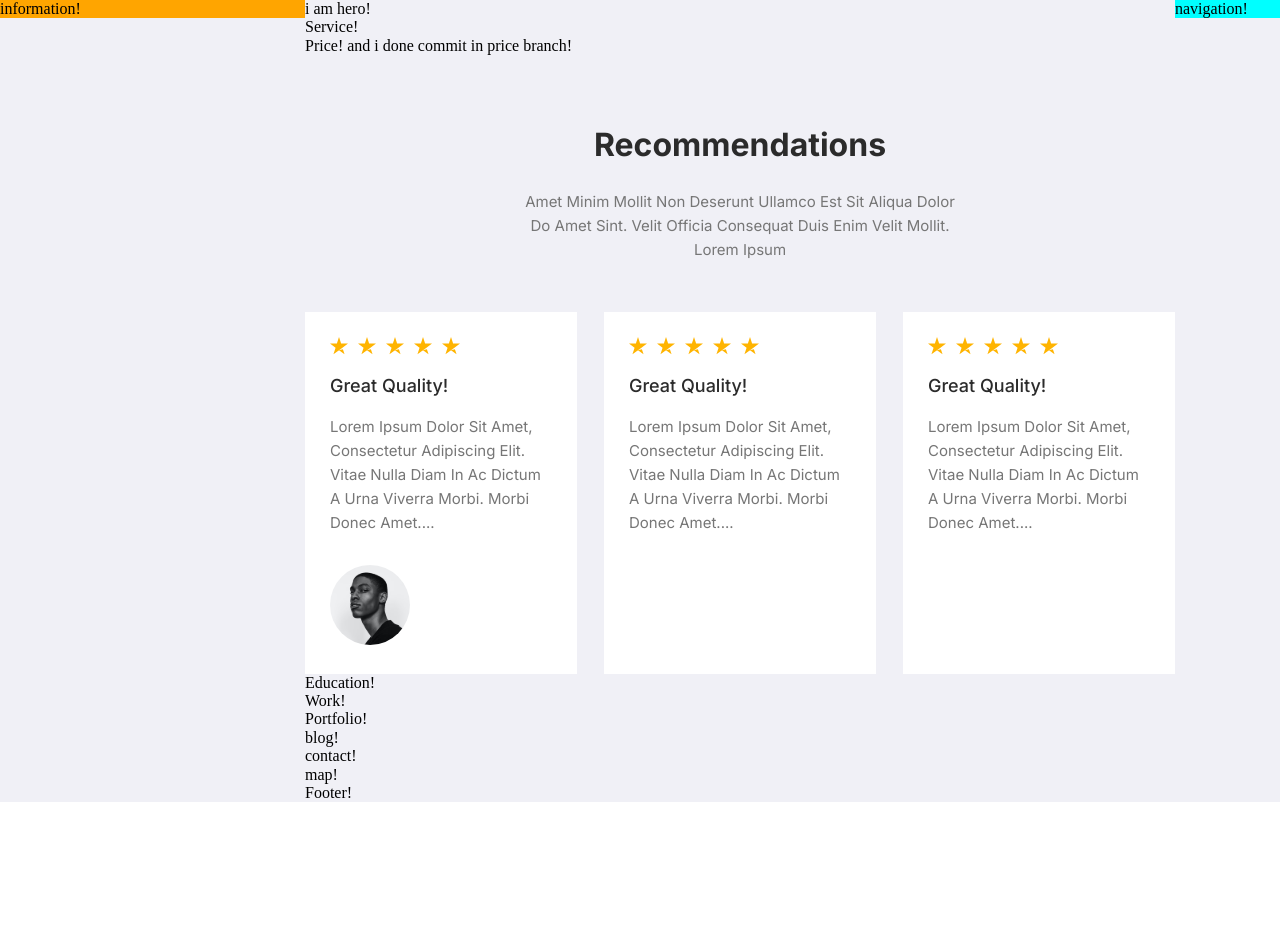
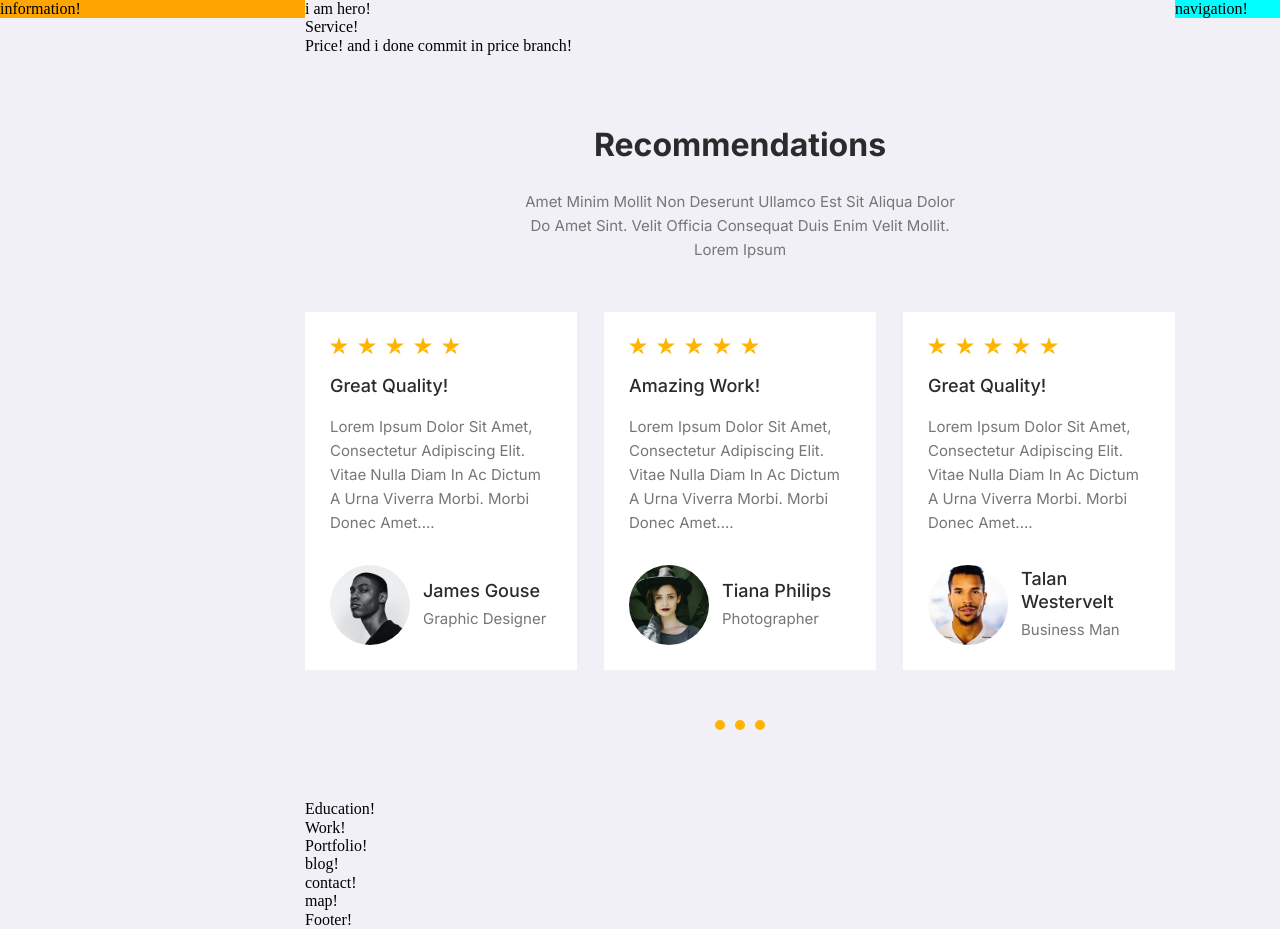
Before and after one commit to Enigma2017/portfolio-teamwork, a React (Vite) app: page / in a window 1280 px wide. Before the commit the page ends 802 px from the top, so only its background shows below. Built offline with nearby package versions, Linux system fonts and the light colour scheme.

Commit message:
finished adding details

```diff
--- a/src/sections/recommendations.jsx
+++ b/src/sections/recommendations.jsx
@@ -21,7 +21,29 @@ function Recommendations() {
               <div className="recommendations__block-title">Great Quality!</div>
               <div className="recommendations__block-desc">Lorem ipsum dolor sit amet, consectetur adipiscing elit. Vitae nulla diam in ac dictum a urna viverra morbi. Morbi donec amet....</div>
               <div className="recommendations__character">
-                <img src="/public/recommendationsImg/james.svg" alt="" />
+                <img src="/public/recommendationsImg/james.svg" alt="James" />
+                <div className="recommendations__character-info">
+                  <div className="recommendations__character-name">James Gouse</div>
+                  <div className="recommendations__character-profession">Graphic Designer</div>
+                </div>
+              </div>
+            </div>
+            <div className="recommendations__block">
+              <div className="recommendations__stars">
+                <RecommendationsSrar />
+                <RecommendationsSrar />
+                <RecommendationsSrar />
+                <RecommendationsSrar />
+                <RecommendationsSrar />
+              </div>
+              <div className="recommendations__block-title">Amazing work!</div>
+              <div className="recommendations__block-desc">Lorem ipsum dolor sit amet, consectetur adipiscing elit. Vitae nulla diam in ac dictum a urna viverra morbi. Morbi donec amet....</div>
+              <div className="recommendations__character">
+                <img src="/public/recommendationsImg/tiana.svg" alt="Tiana" />
+                <div className="recommendations__character-info">
+                  <div className="recommendations__character-name">Tiana Philips</div>
+                  <div className="recommendations__character-profession">Photographer</div>
+                </div>
               </div>
             </div>
             <div className="recommendations__block">
@@ -34,18 +56,19 @@ function Recommendations() {
               </div>
               <div className="recommendations__block-title">Great Quality!</div>
               <div className="recommendations__block-desc">Lorem ipsum dolor sit amet, consectetur adipiscing elit. Vitae nulla diam in ac dictum a urna viverra morbi. Morbi donec amet....</div>
+              <div className="recommendations__character">
+                <img src="/public/recommendationsImg/talan.svg" alt="Talan" />
+                <div className="recommendations__character-info">
+                  <div className="recommendations__character-name">Talan Westervelt</div>
+                  <div className="recommendations__character-profession">Business man</div>
                 </div>
-          <div className="recommendations__block">
-            <div className="recommendations__stars">
-              <RecommendationsSrar />
-              <RecommendationsSrar />
-              <RecommendationsSrar />
-              <RecommendationsSrar />
-              <RecommendationsSrar />
               </div>
-            <div className="recommendations__block-title">Great Quality!</div>
-            <div className="recommendations__block-desc">Lorem ipsum dolor sit amet, consectetur adipiscing elit. Vitae nulla diam in ac dictum a urna viverra morbi. Morbi donec amet....</div>
             </div>
+          </div>
+          <div className="recommendations__footer">
+            <div className="recommendations__dot"></div>
+            <div className="recommendations__dot"></div>
+            <div className="recommendations__dot"></div>
           </div>
         </div>
       </div>
--- a/src/styles/sections/_recomendations.scss
+++ b/src/styles/sections/_recomendations.scss
@@ -1,11 +1,11 @@
 .recommendations{
+    font-family: var(--font-family);
     &__main-container{
-        font-family: var(--font-family);
         margin-top: 70px;
+        margin-bottom: 70px;
         max-width: 970px;
     }
     &__main-title{
-        font-family: var(--font-family);
         font-weight: 700;
         font-size: 32px;
         line-height: 124%;
@@ -34,9 +34,10 @@
         gap: 27px;
     }
     &__block{
-        width: 310px;
+        max-width: 310px;
         background: #fff;
         padding: 25px 23px 25px 25px;
+        margin-bottom: 50px;
     }
     &__stars{
         max-width: 130px;
@@ -46,7 +47,6 @@
         margin-bottom: 16.63px;
     }
     &__block-title{
-        font-family: var(--font-family);
         font-weight: 500;
         font-size: 18px;
         line-height: 124%;
@@ -55,7 +55,6 @@
         margin-bottom: 18px;
     }
     &__block-desc{
-        font-family: var(--font-family);
         font-weight: 400;
         font-size: 15px;
         line-height: 160%;
@@ -63,4 +62,36 @@
         color: #767676;
         margin-bottom: 30px;
     }
+    &__character{
+        display: flex;
+        justify-content: start;
+        gap: 13px;
+        align-items: center;
+    }
+    &__character-name{
+        font-weight: 500;
+        font-size: 18px;
+        line-height: 124%;
+        text-transform: capitalize;
+        color: #2b2b2b;
+        margin-bottom: 5px;
+    }
+    &__character-profession{
+        font-weight: 400;
+        font-size: 15px;
+        line-height: 160%;
+        text-transform: capitalize;
+        color: #767676;
+    }
+    &__footer{
+        display: flex;
+        justify-content: center;
+        gap: 10px;
+    }
+    &__dot{
+        width: 10px;
+        height: 10px;
+        border-radius: 50%;
+        background-color: #ffb400;
+    }
 }
```
Also changed, not shown: public/recommendationsImg/talan.svg (added), public/recommendationsImg/tiana.svg (added). Lines whose indentation alone changed are shown as unchanged.
